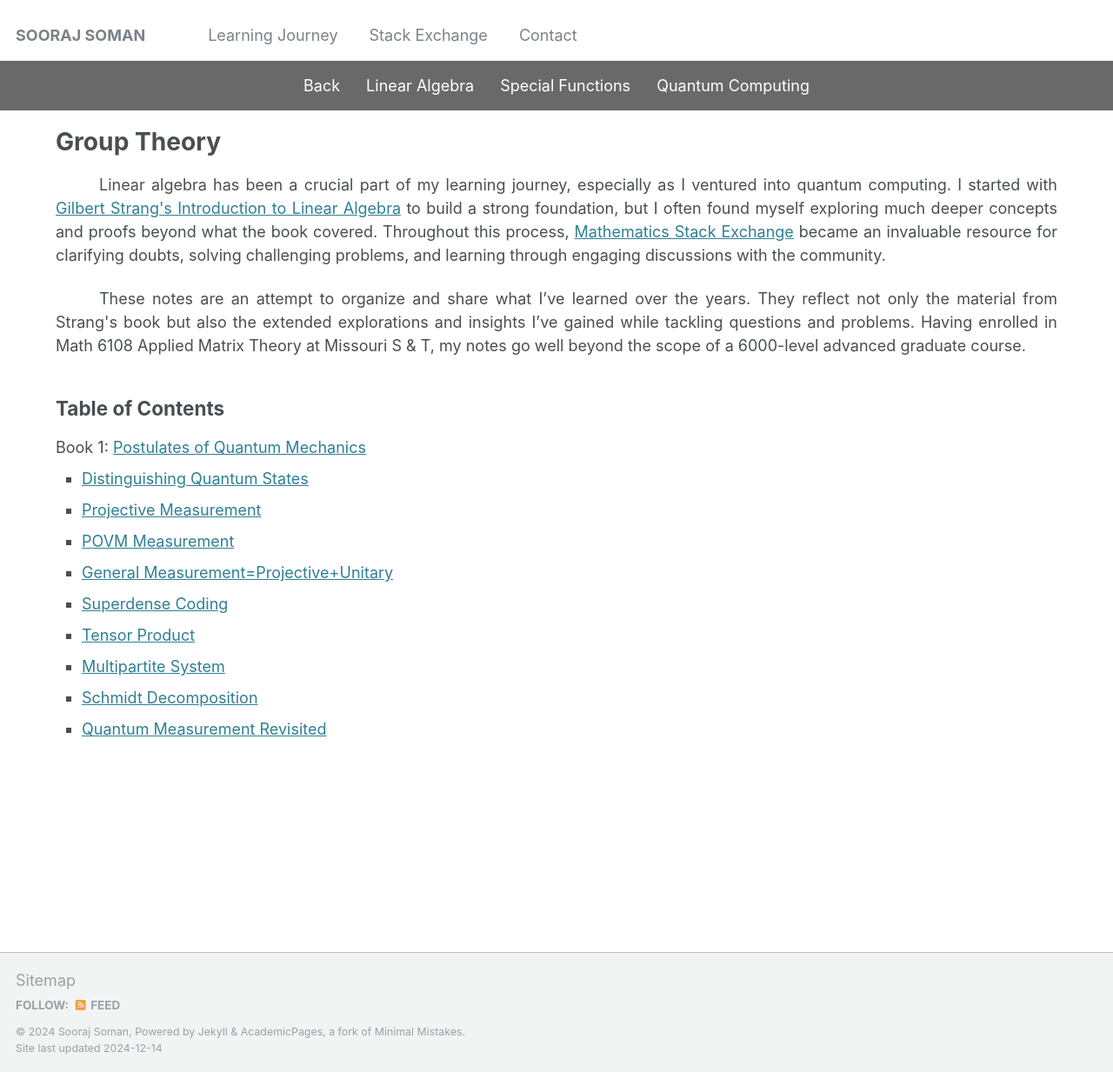
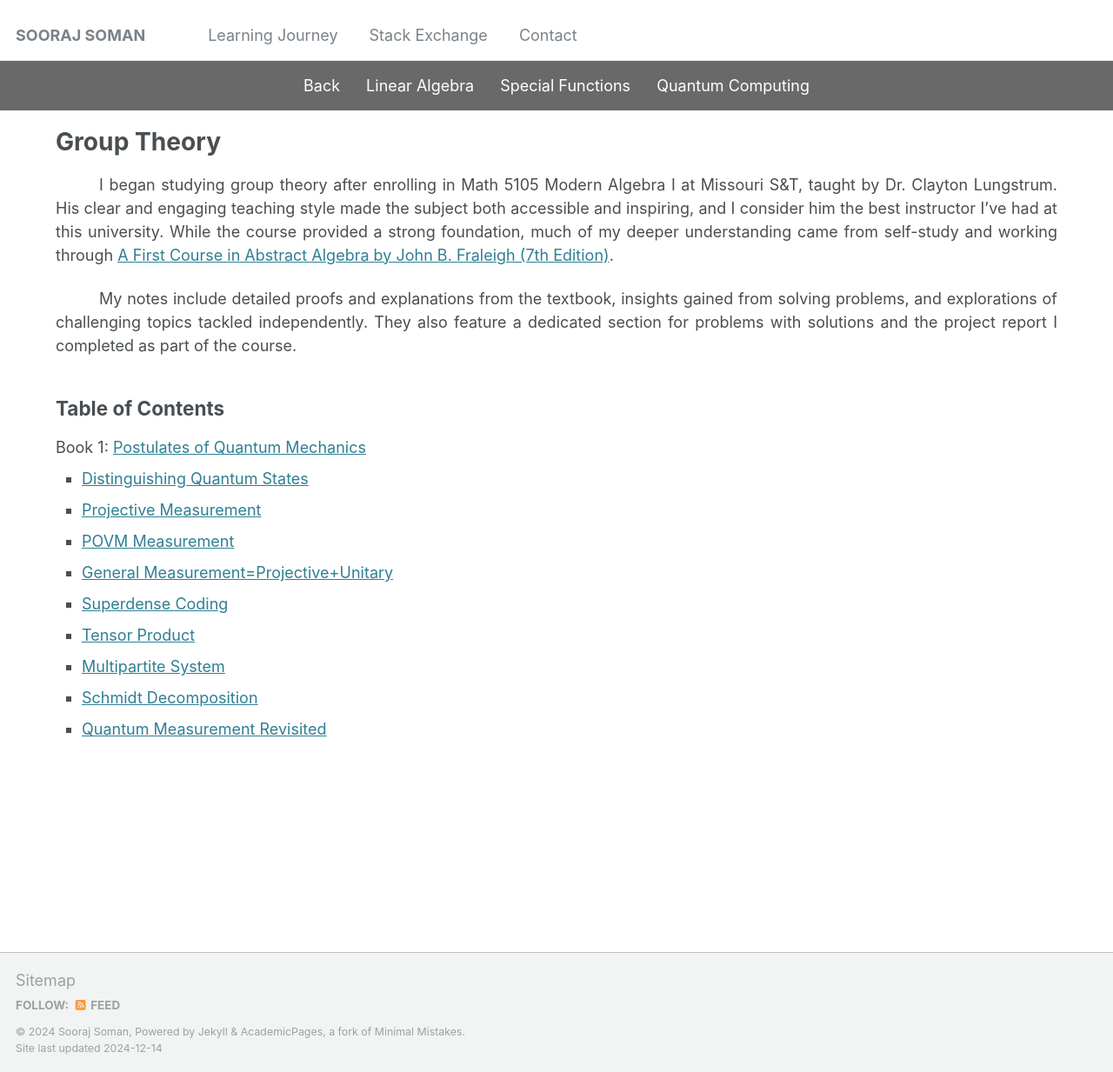
Before and after one commit to soorajss1729/soorajss1729.github.io, a Jekyll site: the page built from _grp/grp.md, in a window 1280 px wide and 1233 px high. Shown: the whole window at 87% size. Built offline with Jekyll 4.4.1, drawn with Linux system fonts in a browser that asks for light colours.

Commit message:
Update grp.md

```diff
--- a/_grp/grp.md
+++ b/_grp/grp.md
@@ -33,8 +33,8 @@ classes: wide
 
 <a name="linear-algebra"></a>
 <div class="text-block">
- <p>Linear algebra has been a crucial part of my learning journey, especially as I ventured into quantum computing. I started with <a href="https://archive.org/details/gilbert-strang-introduction-to-linear-algebra-fifth-edition/page/504/mode/2up">Gilbert Strang's Introduction to Linear Algebra</a> to build a strong foundation, but I often found myself exploring much deeper concepts and proofs beyond what the book covered. Throughout this process, <a href="https://math.stackexchange.com/users/223599/sooraj-soman">Mathematics Stack Exchange</a> became an invaluable resource for clarifying doubts, solving challenging problems, and learning through engaging discussions with the community.</p>
- <p>These notes are an attempt to organize and share what I’ve learned over the years. They reflect not only the material from Strang's book but also the extended explorations and insights I’ve gained while tackling questions and problems. Having enrolled in Math 6108 Applied Matrix Theory at Missouri S & T, my notes go well beyond the scope of a 6000-level advanced graduate course.</p>
+ <p>I began studying group theory after enrolling in Math 5105 Modern Algebra I at Missouri S&T, taught by Dr. Clayton Lungstrum. His clear and engaging teaching style made the subject both accessible and inspiring, and I consider him the best instructor I’ve had at this university. While the course provided a strong foundation, much of my deeper understanding came from self-study and working through <a href="https://edisciplinas.usp.br/pluginfile.php/5409004/mod_resource/content/2/John%20B.%20Fraleigh%2C%20Victor%20J.%20Katz%20-%20A%20first%20course%20in%20abstract%20algebra-Addison-Wesley%20%282003%29%20%281%29.pdf">A First Course in Abstract Algebra by John B. Fraleigh (7th Edition)</a>.</p>
+ <p>My notes include detailed proofs and explanations from the textbook, insights gained from solving problems, and explorations of challenging topics tackled independently. They also feature a dedicated section for problems with solutions and the project report I completed as part of the course.</p>
 </div>
 
 <style>
```
